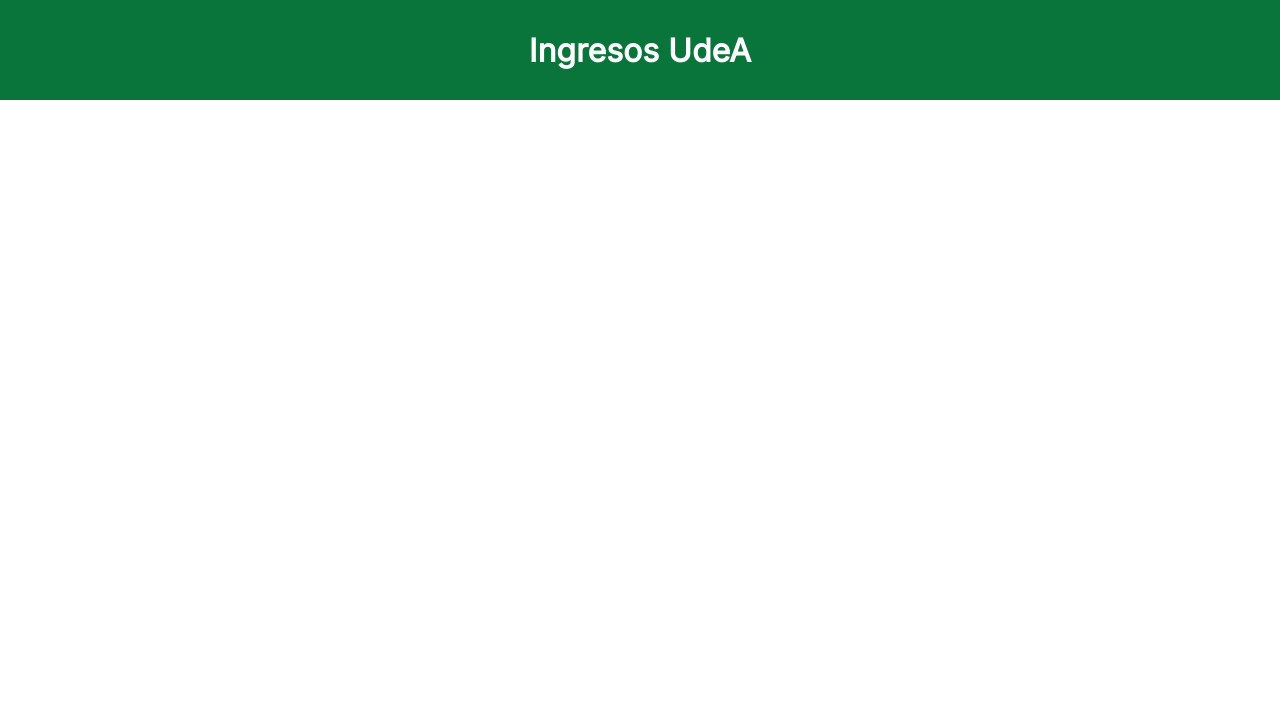
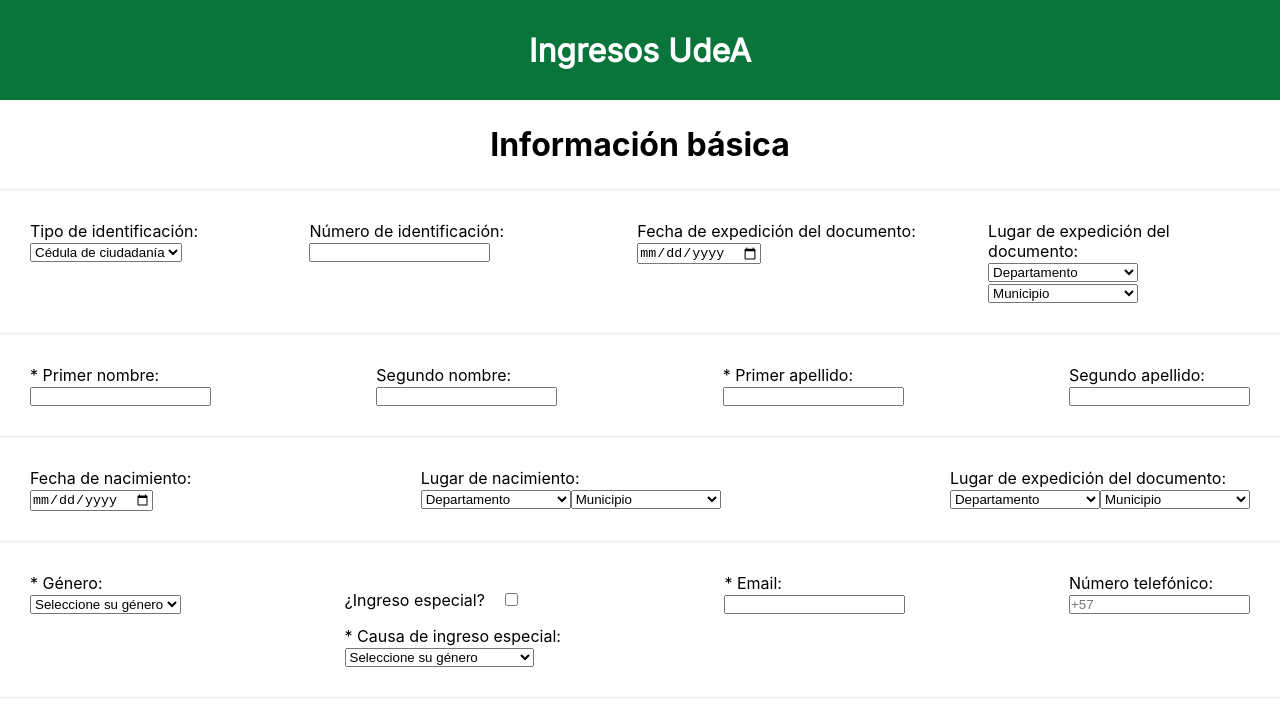
Before and after one commit to cristianmunoz1/Ingresos_Reingresos, a React (Create React App) app: page /registro/formulario in a window 1280 px wide. Shown: the top 706 px of the page. Built offline with nearby package versions, Linux system fonts and the light colour scheme.

Commit message:
Agregamos campos al formulario y estilos css para cada fila

```diff
--- a/src/App.css
+++ b/src/App.css
@@ -47,3 +47,27 @@
   align-items: center;
   justify-content: center;
 }
+
+h1{
+  text-align: center;
+  margin: 25px;
+}
+
+.fila{
+  display: flex;
+  margin: 30px;
+  justify-content: space-between;
+}
+
+hr{
+  opacity: 20%;
+}
+
+.ingreso-especial{
+  display: flex;
+  flex-direction: column;
+}
+
+.ingreso-especial input{
+  margin: 20px;
+}
--- a/src/pages/Form.js
+++ b/src/pages/Form.js
@@ -6,8 +6,162 @@
 function Form() {
   return (
     <div className="Form">
-      <Header text="Ingresos UdeA"/>
+      <Header text="Ingresos UdeA" />
+      <form className='formulario' method='POST'>
+        <div className='informacion-basica'>
+          <h1>
+            Información básica
+          </h1>
+          <hr></hr>
+          <div className='fila'>
+            <label>
+              Tipo de identificación:
+              <select required>
+                <option value="cedulaCiudadania">Cédula de ciudadanía</option>
+                <option value="tarjetaIdentidad">Tarjeta de identidad</option>
+                <option value="pasaporte">Pasaporte</option>
+                <option value="cedulaExtranjeria">Cédula de extranjería</option>
+              </select>
+            </label>
+            <label>
+              Número de identificación:
+              <input type='number'></input>
+            </label>
+            <label>
+              Fecha de expedición del documento:
+              <input type='date'></input>
+            </label>
+            <label>
+              Lugar de expedición del documento:
+              <br />
+              <select required>
+                <option value="Antioquia" disabled selected>Departamento</option>
+                <option value="tarjetaIdentidad">Tarjeta de identidad</option>
+                <option value="pasaporte">Pasaporte</option>
+                <option value="cedulaExtranjeria">Cédula de extranjería</option>
+              </select>
 
+              <select required>
+                <option value="cedulaCiudadania" disabled selected>Municipio</option>
+                <option value="tarjetaIdentidad">Tarjeta de identidad</option>
+                <option value="pasaporte">Pasaporte</option>
+                <option value="cedulaExtranjeria">Cédula de extranjería</option>
+              </select>
+            </label>
+          </div>
+          <hr></hr>
+          <div className='fila'>
+          <label>
+              * Primer nombre:
+              <br />
+              <input type='text'></input>
+            </label>
+            <label>
+              Segundo nombre:
+              <br />
+              <input type='text'></input>
+            </label>
+            <label>
+              * Primer apellido:
+              <br/>
+              <input type='text'></input>
+            </label>
+            <label>
+              Segundo apellido:
+              <br />
+              <input type='text'></input>
+            </label>
+          </div>
+          <hr></hr>
+          <div className='fila'>
+            <label>
+              Fecha de nacimiento:
+              <br/>
+              <input type='date'></input>
+            </label>
+            <label>
+              Lugar de nacimiento:
+              <br />
+              <select required>
+                <option value="Antioquia" disabled selected>Departamento</option>
+                <option value="tarjetaIdentidad">Tarjeta de identidad</option>
+                <option value="pasaporte">Pasaporte</option>
+                <option value="cedulaExtranjeria">Cédula de extranjería</option>
+              </select>
+
+              <select required>
+                <option value="cedulaCiudadania" disabled selected>Municipio</option>
+                <option value="tarjetaIdentidad">Tarjeta de identidad</option>
+                <option value="pasaporte">Pasaporte</option>
+                <option value="cedulaExtranjeria">Cédula de extranjería</option>
+              </select>
+            </label>
+
+            <label>
+              Lugar de expedición del documento:
+              <br />
+              <select required>
+                <option value="Antioquia" disabled selected>Departamento</option>
+                <option value="tarjetaIdentidad">Tarjeta de identidad</option>
+                <option value="pasaporte">Pasaporte</option>
+                <option value="cedulaExtranjeria">Cédula de extranjería</option>
+              </select>
+
+              <select required>
+                <option value="cedulaCiudadania" disabled selected>Municipio</option>
+                <option value="tarjetaIdentidad">Tarjeta de identidad</option>
+                <option value="pasaporte">Pasaporte</option>
+                <option value="cedulaExtranjeria">Cédula de extranjería</option>
+              </select>
+            </label>
+          </div>
+          <hr />
+          <div className='fila'>
+          <label>
+              * Género:
+              <br />
+              <select required>
+                <option value="Antioquia" disabled selected>Seleccione su género</option>
+                <option value="tarjetaIdentidad">Masculino</option>
+                <option value="pasaporte">Femenino</option>
+                <option value="cedulaExtranjeria">No binario</option>
+              </select>
+            </label>
+            <div className='ingreso-especial'>
+              <label>
+                ¿Ingreso especial?
+                <input type='checkbox'></input>
+              </label>
+              <label>
+                * Causa de ingreso especial:
+                <br />
+              <select required>
+                <option value="Antioquia" disabled selected>Seleccione su género</option>
+                <option value="tarjetaIdentidad">Andrés Bello</option>
+                <option value="pasaporte">Indígenas, negras y raizales</option>
+                <option value="cedulaExtranjeria">Ley 1084 de 2006</option>
+                <option value="cedulaExtranjeria">Deportistas</option>
+              </select>
+            </label>
+            </div>
+            <label>
+              * Email:
+              <br />
+              <input type='email'></input>
+            </label>
+            <label>
+              Número telefónico:
+              <br />
+              <input type='number' placeholder='+57'></input>
+            </label>
+          </div>
+        </div>
+        <hr>
+        </hr>
+        <div className='informacion-academica'>
+
+        </div>
+      </form>
     </div>
   );
 }
```
